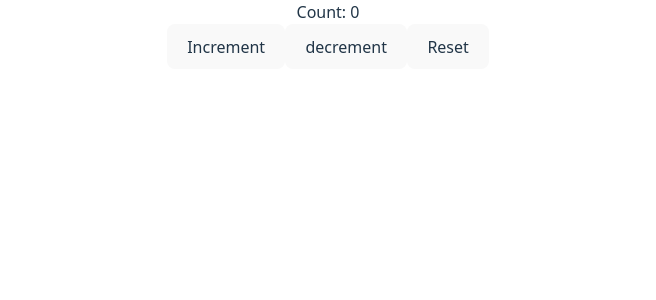
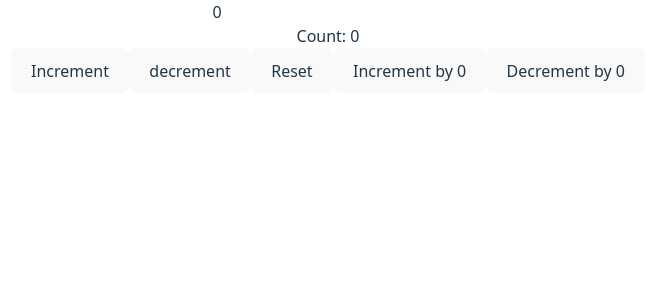
Before and after one commit to sharifulb07/reactjs, a React (Vite) app: page / in a window 1280 px wide. Shown: the top 300 px of the page, without its empty margins (312-968 px from the left). Built offline with nearby package versions, Linux system fonts and the light colour scheme.

Commit message:
useReducer hook and payload

```diff
--- a/src/App.jsx
+++ b/src/App.jsx
@@ -1,6 +1,6 @@
 
 import './App.css';
-import { useReducer } from 'react';
+import { useReducer, useState } from 'react';
 const initialState = {count:0};
 const reducer = (state, action) => {
   switch (action.type) {
@@ -8,6 +8,10 @@ const reducer = (state, action) => {
       return {count: state.count + 1};
     case 'decrement':
       return {count: state.count - 1};
+    case 'incrementByAmount':
+      return {count: state.count + action.payload};
+    case 'decrementByAmount':
+      return {count: state.count - action.payload};
       case 'reset':
         return {count:0 };
     default:
@@ -17,14 +21,27 @@ const reducer = (state, action) => {
 
 function App() {
   const [state, dispatch] = useReducer(reducer, initialState);
+  const [inputValue, setInputValue] = useState(0);
+
+  const handleIncrement = () => {
+    dispatch({type: 'incrementByAmount', payload: inputValue});
+    setInputValue(0);
+  };
+  const handleDecrement = () => {
+    dispatch({type: 'decrementByAmount', payload: inputValue});
+    setInputValue(0);
+  };
 
 
   return (
     <div>
+      <input type="number" value={inputValue} onChange={(e) => setInputValue(Number(e.target.value))} />
       <p>Count: {state.count}</p>
       <button onClick={()=>dispatch({type:"increment"})}>Increment</button>
       <button onClick={()=>dispatch({type:"decrement"})}>decrement</button>
       <button onClick={()=>dispatch({type:"reset"})}>Reset</button>
+      <button onClick={handleIncrement}>Increment by {inputValue}</button>
+      <button onClick={handleDecrement}>Decrement by {inputValue}</button>
     </div>
 
 
```
